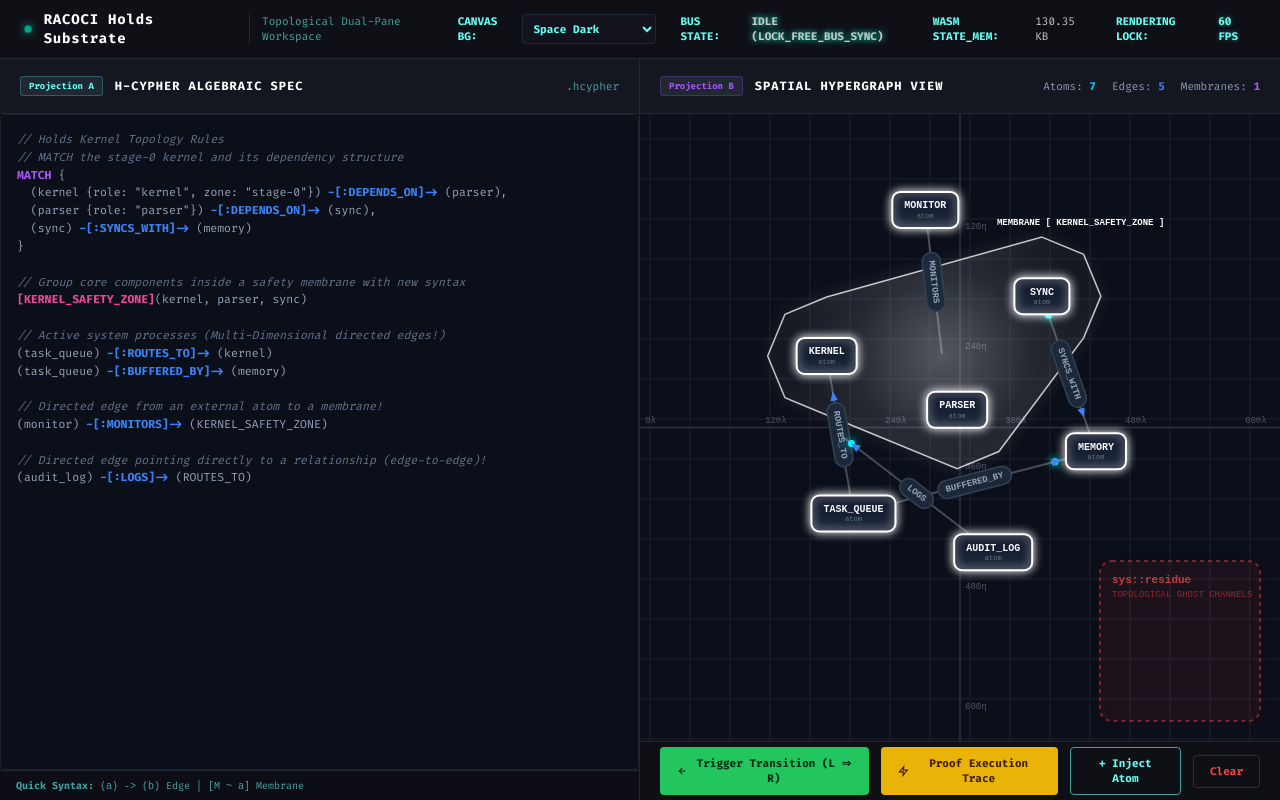
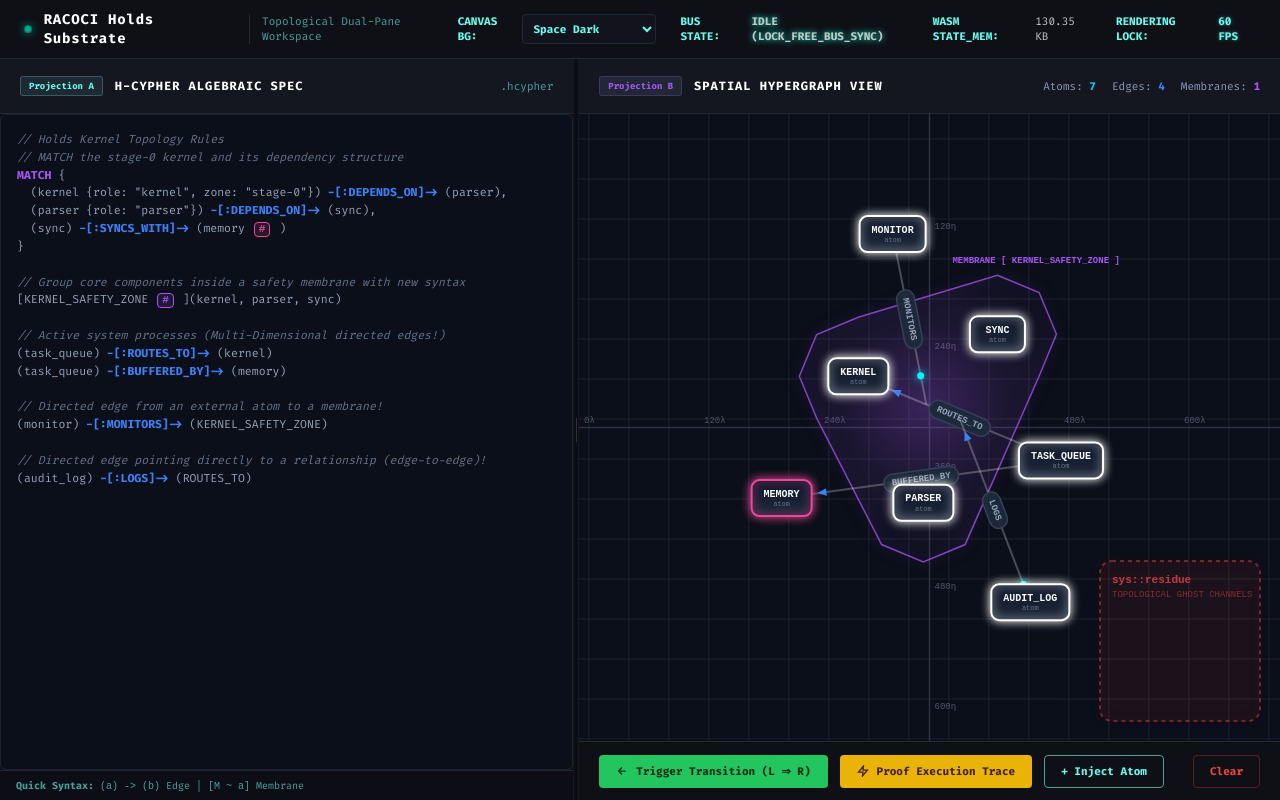
Before and after one commit to racoci/racoci-core, a Svelte app in the folder ui/: page / in a window 1280 px wide. Built offline with nearby package versions, Linux system fonts and the light colour scheme.

Commit message:
feat(ui): implement resizable split-pane layout and align Svelte 5 event handling

```diff
--- a/ui/src/App.svelte
+++ b/ui/src/App.svelte
@@ -10,11 +10,11 @@
 MATCH {
   (kernel {role: "kernel", zone: "stage-0"}) -[:DEPENDS_ON]-> (parser),
   (parser {role: "parser"}) -[:DEPENDS_ON]-> (sync),
-  (sync) -[:SYNCS_WITH]-> (memory)
+  (sync) -[:SYNCS_WITH]-> (memory #ec4899)
 }
 
 // Group core components inside a safety membrane with new syntax
-[KERNEL_SAFETY_ZONE](kernel, parser, sync)
+[KERNEL_SAFETY_ZONE #a855f7](kernel, parser, sync)
 
 // Active system processes (Multi-Dimensional directed edges!)
 (task_queue) -[:ROUTES_TO]-> (kernel)
@@ -151,6 +151,38 @@ MATCH {
     }
   });
 
+  // 4.5 Resizable Split-Pane Layout state and mouse drag handlers
+  let splitPercent = $state(45); // start at 45% width of screen
+  let isDragging = $state(false);
+
+  function handleMouseDown(e: MouseEvent) {
+    e.preventDefault();
+    isDragging = true;
+    window.addEventListener('mousemove', handleMouseMove);
+    window.addEventListener('mouseup', handleMouseUp);
+  }
+
+  function handleMouseMove(e: MouseEvent) {
+    if (!isDragging) return;
+    const percentage = (e.clientX / window.innerWidth) * 100;
+    // Clamp between 20% and 80% to keep both panes visible
+    splitPercent = Math.max(20, Math.min(80, percentage));
+
+    // Force canvas resize instantly
+    if (renderer && containerElement) {
+      renderer.resize(
+        containerElement.clientWidth,
+        containerElement.clientHeight
+      );
+    }
+  }
+
+  function handleMouseUp() {
+    isDragging = false;
+    window.removeEventListener('mousemove', handleMouseMove);
+    window.removeEventListener('mouseup', handleMouseUp);
+  }
+
   function handleUpdateColor(color: string) {
     if (selectedNode) {
       selectedNode.color = color;
@@ -252,7 +284,7 @@ MATCH {
   <main class="pane-container">
 
     <!-- PANE 1: Textual Projection Editor (Left) -->
-    <section class="pane left-pane">
+    <section class="pane left-pane" style="width: {splitPercent}%;">
       <div class="pane-header">
         <span class="badge">Projection A</span>
         <h2>H-Cypher Algebraic Spec</h2>
@@ -271,8 +303,19 @@ MATCH {
       </div>
     </section>
 
+    <!-- Draggable Pane Splitter Divider -->
+    <!-- svelte-ignore a11y_no_static_element_interactions -->
+    <div
+      class="pane-splitter"
+      class:active={isDragging}
+      onmousedown={handleMouseDown}
+      title="Drag to resize Projections"
+    >
+      <div class="splitter-line"></div>
+    </div>
+
     <!-- PANE 2: Spatial WebGL Hypergraph Projection (Right) -->
-    <section class="pane right-pane">
+    <section class="pane right-pane" style="width: {100 - splitPercent}%;">
       <div class="pane-header">
         <span class="badge secondary">Projection B</span>
         <h2>Spatial Hypergraph View</h2>
@@ -486,11 +529,12 @@ MATCH {
 
   /* Pane split layout */
   .pane-container {
-    display: grid;
-    grid-template-columns: 1fr 1fr;
+    display: flex;
+    flex-direction: row;
     flex: 1;
     height: calc(100vh - 58px);
     overflow: hidden;
+    position: relative;
   }
 
   .pane {
@@ -501,8 +545,32 @@ MATCH {
   }
 
   .left-pane {
-    border-right: 1px solid #1f2833;
     background-color: #12131c;
+  }
+
+  .pane-splitter {
+    width: 6px;
+    background-color: #0c0d14;
+    cursor: col-resize;
+    display: flex;
+    align-items: center;
+    justify-content: center;
+    z-index: 10;
+    user-select: none;
+    transition: background-color 0.15s, box-shadow 0.15s;
+    border-left: 1px solid rgba(255, 255, 255, 0.04);
+    border-right: 1px solid rgba(255, 255, 255, 0.04);
+  }
+
+  .pane-splitter:hover, .pane-splitter.active {
+    background-color: #00d2ff;
+    box-shadow: 0 0 10px rgba(0, 210, 255, 0.5);
+  }
+
+  .splitter-line {
+    width: 1px;
+    height: 24px;
+    background-color: rgba(255, 255, 255, 0.15);
   }
 
   .right-pane {
--- a/ui/src/lib/HCypherEditor.svelte
+++ b/ui/src/lib/HCypherEditor.svelte
@@ -249,10 +249,14 @@
 
   /* Real interactive textarea */
   textarea {
-    background: transparent;
-    color: transparent; /* Makes text transparent so the underlying highlight is visible */
-    caret-color: #00d2ff; /* Keeps our glowing cyan caret visible! */
-    resize: none;
+    background: transparent !important;
+    background-color: transparent !important;
+    color: transparent !important;
+    -webkit-text-fill-color: transparent !important; /* Webkit/GTK transparent override */
+    caret-color: #00d2ff !important;
+    border: none !important;
+    outline: none !important;
+    resize: none !important;
     z-index: 2;
   }
 
```
